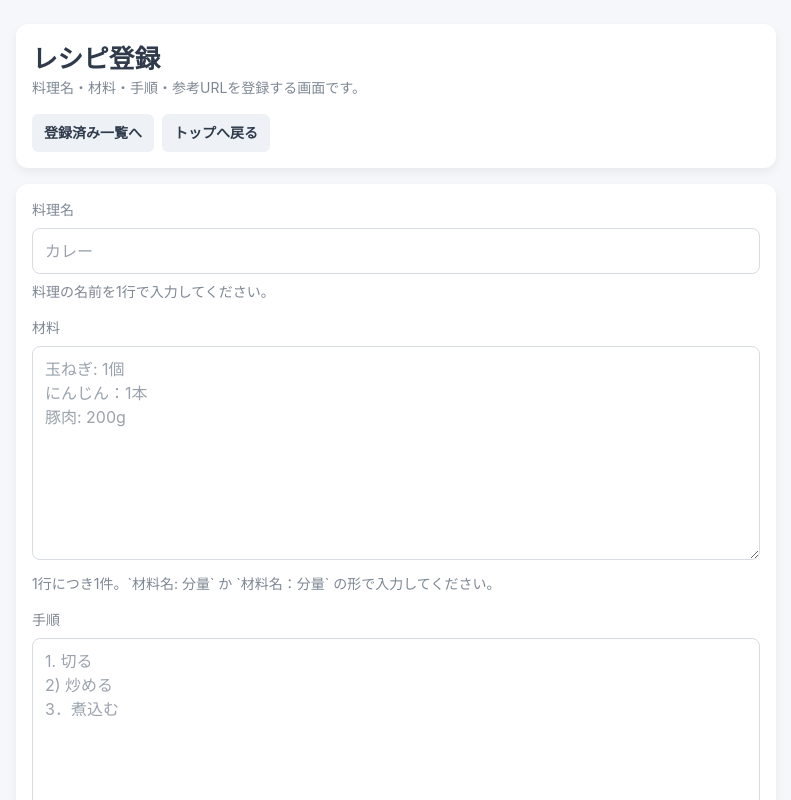
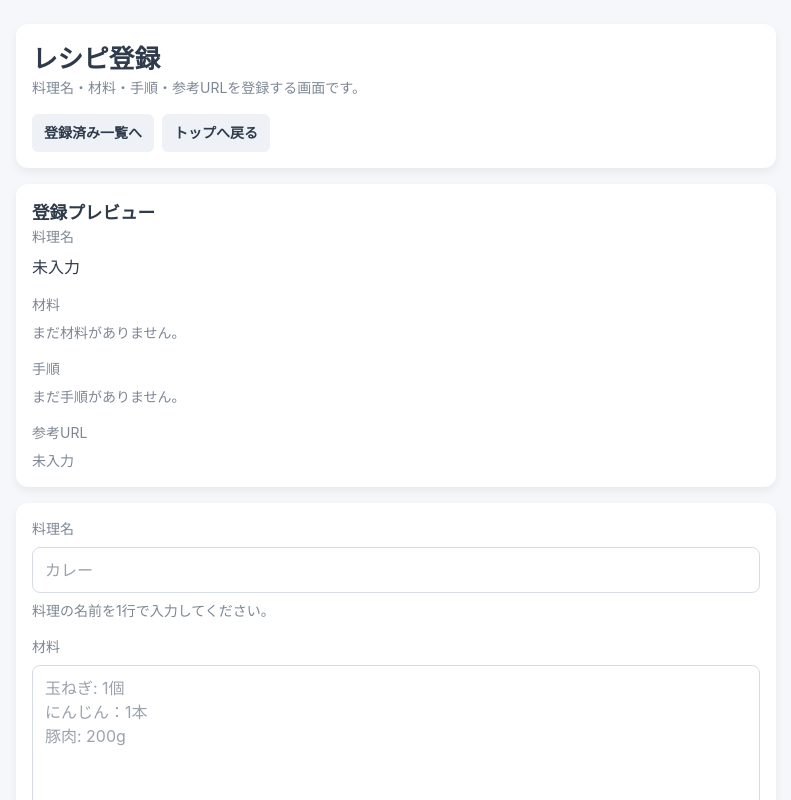
Before and after one commit to yhk-0707/recipe-app, a Next.js app in the folder nextjs-learning/: page /register in a window 1280 px wide. Shown: the top 800 px of the page, without its empty margins (244-1035 px from the left). Built offline with nearby package versions, Linux system fonts and the light colour scheme.

Commit message:
feat:プレビュー表示機能を追加

```diff
--- a/nextjs-learning/src/app/register/page.tsx
+++ b/nextjs-learning/src/app/register/page.tsx
@@ -12,10 +12,16 @@ import {
   MutedText,
   PageShell,
   PageTitle,
+  SectionTitle,
   TextArea,
   TextInput,
 } from "@/components/ui";
-import { buildRecipePayload, type RecipeFormErrors } from "@/lib/recipe-form";
+import {
+  buildRecipePayload,
+  buildRecipePreview,
+  formatStepLabel,
+  type RecipeFormErrors,
+} from "@/lib/recipe-form";
 
 export default function RegisterPage() {
   const [recipeName, setRecipeName] = useState("");
@@ -23,6 +29,13 @@ export default function RegisterPage() {
   const [stepsText, setStepsText] = useState("");
   const [recipeUrl, setRecipeUrl] = useState("");
   const [errors, setErrors] = useState<RecipeFormErrors>({});
+  const previewStepKeyCounts = new Map<string, number>();
+  const previewRecipe = buildRecipePreview(
+    recipeName,
+    ingredientsText,
+    stepsText,
+    recipeUrl,
+  );
 
   async function handleSubmit(event: FormEvent<HTMLFormElement>) {
     event.preventDefault();
@@ -85,6 +98,69 @@ export default function RegisterPage() {
           <LinkButton href="/" variant="secondary">
             トップへ戻る
           </LinkButton>
+        </div>
+      </Card>
+
+      <Card className="space-y-4">
+        <SectionTitle>登録プレビュー</SectionTitle>
+        <div className="space-y-4">
+          <div className="space-y-2">
+            <p className="text-sm text-muted">料理名</p>
+            <p className="text-foreground">{previewRecipe.name || "未入力"}</p>
+          </div>
+
+          <section className="space-y-2">
+            <p className="text-sm text-muted">材料</p>
+            {previewRecipe.ingredients.length > 0 ? (
+              <ul className="list-none space-y-1 p-0">
+                {previewRecipe.ingredients.map((ingredient) => (
+                  <li key={`${ingredient.name}-${ingredient.amount}`}>
+                    {ingredient.amount
+                      ? `${ingredient.name}: ${ingredient.amount}`
+                      : ingredient.name}
+                  </li>
+                ))}
+              </ul>
+            ) : (
+              <MutedText>まだ材料がありません。</MutedText>
+            )}
+          </section>
+
+          <section className="space-y-2">
+            <p className="text-sm text-muted">手順</p>
+            {previewRecipe.steps.length > 0 ? (
+              <ol className="list-none space-y-1 p-0">
+                {previewRecipe.steps.map((step, index) => {
+                  const occurrence = (previewStepKeyCounts.get(step) ?? 0) + 1;
+                  previewStepKeyCounts.set(step, occurrence);
+
+                  return (
+                    <li key={`${step}-${occurrence}`}>
+                      {formatStepLabel(index)} {step}
+                    </li>
+                  );
+                })}
+              </ol>
+            ) : (
+              <MutedText>まだ手順がありません。</MutedText>
+            )}
+          </section>
+
+          <div className="space-y-2">
+            <p className="text-sm text-muted">参考URL</p>
+            {previewRecipe.url ? (
+              <a
+                href={previewRecipe.url}
+                target="_blank"
+                rel="noreferrer"
+                className="break-all text-foreground hover:text-accent"
+              >
+                {previewRecipe.url}
+              </a>
+            ) : (
+              <MutedText>未入力</MutedText>
+            )}
+          </div>
         </div>
       </Card>
 
--- a/nextjs-learning/src/lib/recipe-form.ts
+++ b/nextjs-learning/src/lib/recipe-form.ts
@@ -15,6 +15,35 @@ export type RecipeFormErrors = {
   ingredients?: string;
   steps?: string;
 };
+
+// プレビュー用に、入力途中でも見せられる形へ緩く整える。
+// 保存判定とは分けて、未入力や途中入力でも表示できるようにする。
+export function buildRecipePreview(
+  name: string,
+  ingredientsText: string,
+  stepsText: string,
+  recipeUrl: string,
+): ParsedRecipe {
+  const ingredients = ingredientsText
+    .split("\n")
+    .map((line) => line.trim())
+    .filter(Boolean)
+    .map((line) => {
+      const [name = "", ...rest] = line.split(/[:：]/);
+
+      return {
+        name: name.trim() || line,
+        amount: rest.join(":").trim(),
+      };
+    });
+
+  return {
+    name: name.trim(),
+    ingredients,
+    steps: parseStepLines(stepsText),
+    url: recipeUrl.trim(),
+  };
+}
 
 // 保存済みの材料配列を、編集用 textarea の1行ずつの表記に戻す。
 // 入力ルールは登録画面と揃えて、`材料名: 分量` に統一する。
```
